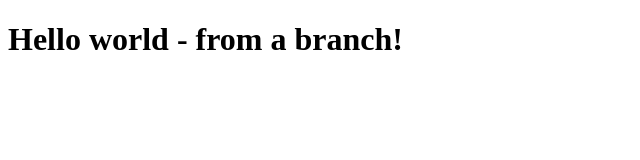
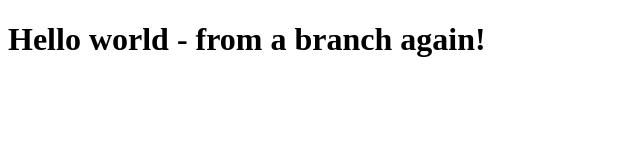
Before and after one commit to aitchiss/test-site, a website: page build_output/index.html in a window 1280 px wide. Shown: the whole page, without its empty margins (0-640 px from the left). Drawn offline with Linux system fonts and the light colour scheme.

Commit message:
test branch change

```diff
--- a/build_output/index.html
+++ b/build_output/index.html
@@ -7,6 +7,6 @@
     <title>Test site</title>
 </head>
 <body>
-    <h1>Hello world - from a branch!</h1>
+    <h1>Hello world - from a branch again!</h1>
 </body>
 </html>
```
